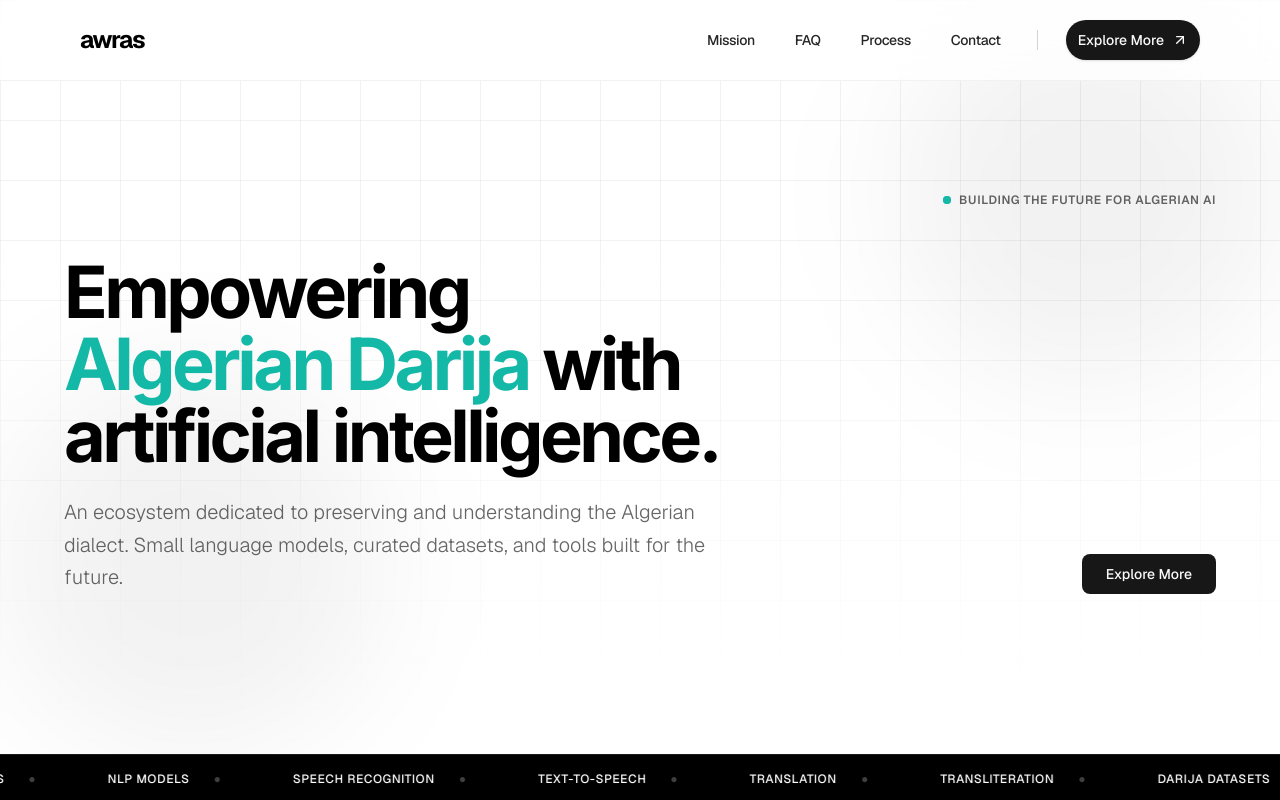
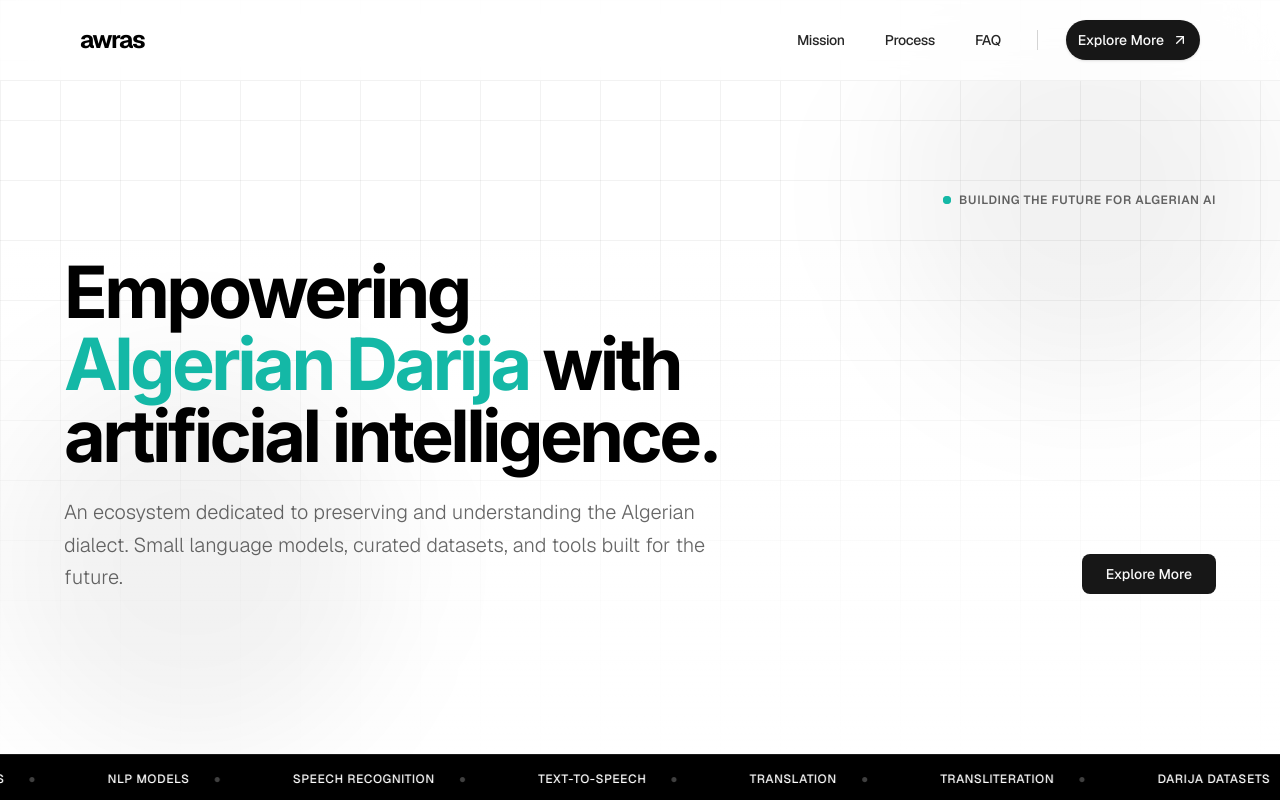
Before and after one commit to awras-ai/awras-web, a Next.js app in the folder frontend/: page / in a window 1280 px wide. Shown: the top 800 px of the page. Built offline with nearby package versions, Linux system fonts and the light colour scheme.

Commit message:
fix order of links in navbar

```diff
--- a/frontend/components/navbar.tsx
+++ b/frontend/components/navbar.tsx
@@ -10,10 +10,10 @@ export function Navbar() {
 
   const navLinks = [
     { href: "#mission", label: "Mission" },
+    { href: "#process", label: "Process" },
     { href: "#faq", label: "FAQ" },
-    { href: "#process", label: "Process" },
     // { href: "#about", label: "About" },
-    { href: "/contact", label: "Contact" },
+    // { href: "/contact", label: "Contact" },
   ];
 
   return (
```
